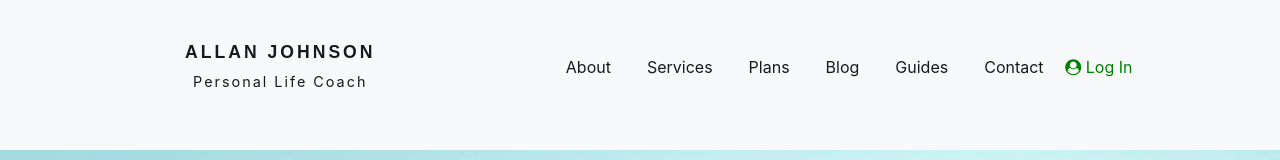
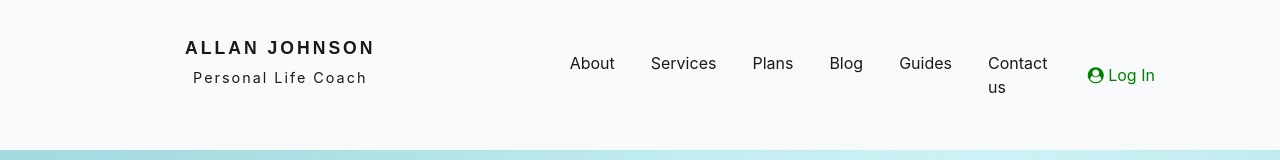
Before and after one commit to Asifkayamkhani/my_first_project, a plain HTML site: page index.html in a window 1280 px wide. Shown: the top 160 px of the page. Drawn offline with nearby package versions, Linux system fonts and the light colour scheme.

Commit message:
change all files

```diff
--- a/index.html
+++ b/index.html
@@ -48,7 +48,7 @@
                   <a class="nav-link test2" href="#">Guides <span class="sr-only">(current)</span></a>
                 </li>
                 <li class="nav-item active">
-                  <a class="nav-link test2" href="#">Contact <span class="sr-only">(current)</span></a>
+                  <a class="nav-link test2" href="#">Contact us <span class="sr-only">(current)</span></a>
                 </li>
 
               </ul>
```
